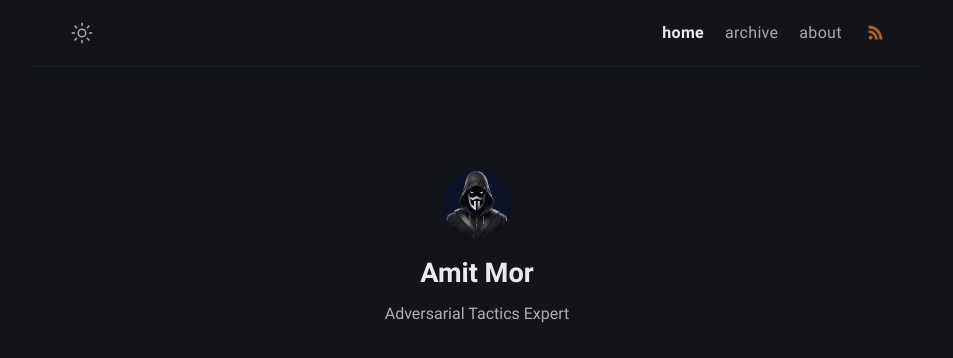
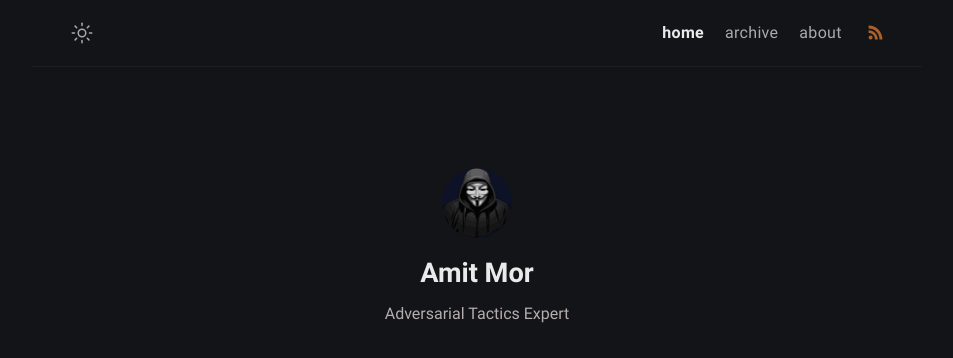
Before and after one commit to Extravenger/extravenger.github.io, a Jekyll site: the page built from index.md, in a window 1280 px wide. Shown: the top 358 px of the page, without its empty margins (163-1116 px from the left). Built offline with Jekyll 4.4.1, drawn with Linux system fonts in a browser that asks for light colours.

Commit message:
Update _config.yml

```diff
--- a/_config.yml
+++ b/_config.yml
@@ -18,7 +18,7 @@
   twitter: twitter_username # twitter username
   facebook: facebook_username # facebook username
   # email: amitmor582@gmail.com # email adress
-  avatar: /assets/img/avatar.png # change with your own avatar
+  avatar: /assets/img/anonymous.png # change with your own avatar
 
 # URL settings
 url: "https://extravenger.github.io" #
```
